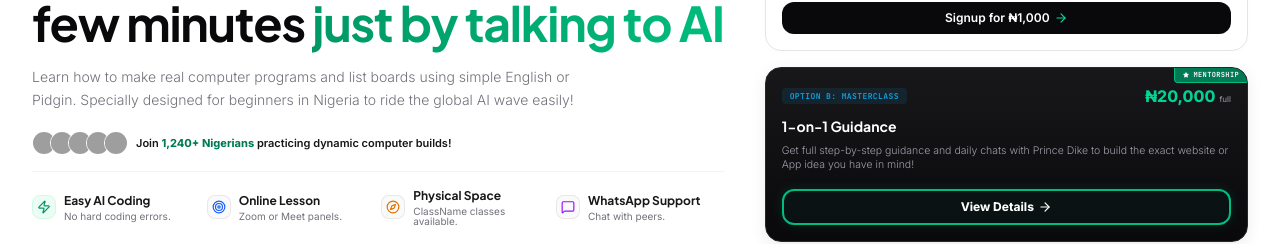
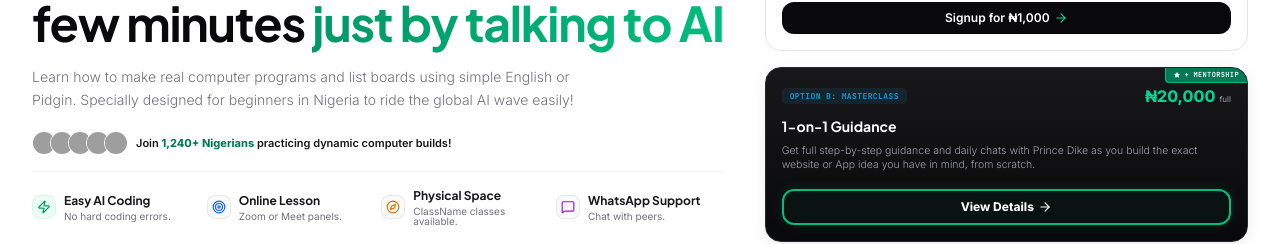
Before and after one commit to d9linkx/vcprince, a React (Vite) app: page / in a window 1280 px wide. Shown: the part 217-461 px from the top of the page. Built offline with nearby package versions, Linux system fonts and the light colour scheme; grey boxes are pictures that could not be loaded.

Commit message:
Update HeroSection.tsx

```diff
--- a/src/components/HeroSection.tsx
+++ b/src/components/HeroSection.tsx
@@ -264,7 +264,7 @@ export default function HeroSection({ onEnroll, onEnrollMasterclass }: HeroSecti
             <div className="bg-gradient-to-b from-zinc-900 to-zinc-950 text-white border border-zinc-800 rounded-2xl p-4 text-left flex flex-col justify-between shadow-[0_4px_16px_rgba(0,0,0,0.08)] relative overflow-hidden h-full">
               <div className="absolute top-0 right-0 bg-emerald-700 text-white text-[7px] tracking-wider uppercase font-mono px-2 py-0.5 font-bold rounded-bl flex items-center gap-1 border-l border-b border-emerald-500 z-10">
                 <Star className="h-1.5 w-1.5 fill-current text-white animate-pulse" />
-                <span>Mentorship</span>
+                <span>+ Mentorship</span>
               </div>
 
               <div className="space-y-2">
@@ -277,7 +277,7 @@ export default function HeroSection({ onEnroll, onEnrollMasterclass }: HeroSecti
                 </div>
                 <h3 className="text-sm font-bold text-white font-display">1-on-1 Guidance</h3>
                 <p className="text-[10.5px] text-zinc-400 leading-snug font-sans font-light">
-                  Get full step-by-step guidance and daily chats with Prince Dike to build the exact website or App idea you have in mind!
+                  Get full step-by-step guidance and daily chats with Prince Dike as you build the exact website or App idea you have in mind, from scratch.
                 </p>
               </div>
 
```
